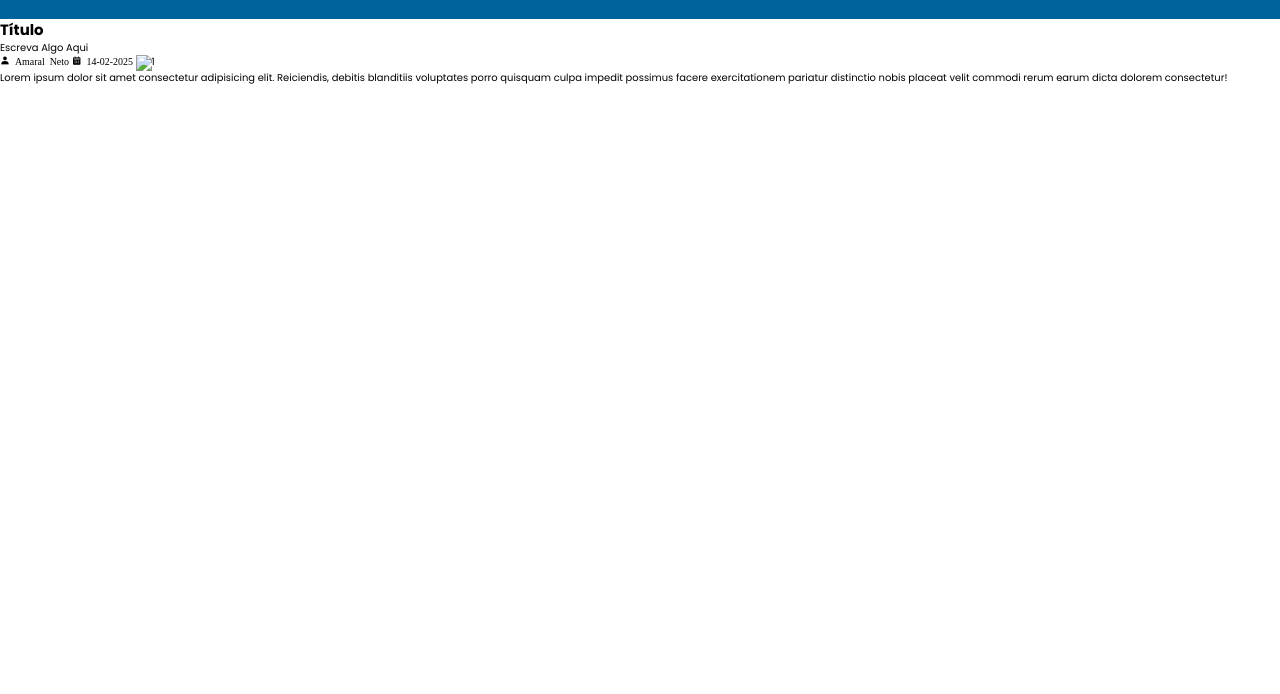
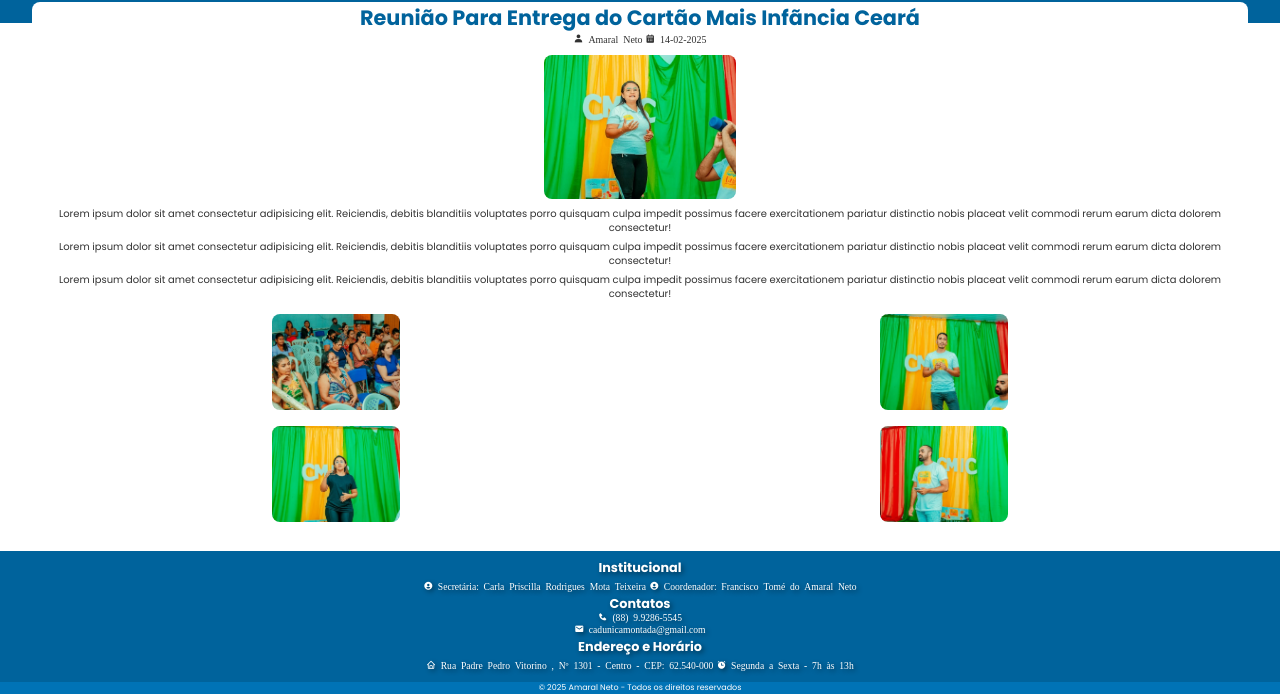
Before and after one commit to amaralneto10/cadastro-unico-noticias, a plain HTML site: page index.html in a window 1280 px wide. Shown: the part 162-856 px from the top of the page. Before the commit the page ends 800 px from the top, so only its background shows below. Drawn offline with nearby package versions, Linux system fonts and the light colour scheme.

Commit message:
Atualizado

```diff
--- a/estilo/style.css
+++ b/estilo/style.css
@@ -18,7 +18,7 @@ body {
 .link-topo {
     background: #00639c;
     display: flex;
-    justify-content: center;
+    justify-content: space-around;
     align-items: center;
     padding: .5rem;
 }
@@ -77,3 +77,104 @@ body {
     width: 100%;
     padding: 1rem;
 }
+
+#inicio {
+    position: relative;
+    top: -1.3rem;
+    left: 0;
+    background: white;
+    width: 95%;
+    margin: auto;
+    text-align: center;
+    border-radius: .5rem;
+}
+
+#inicio h1 {
+    font-size: 1.3rem;
+    color: #00639c;
+}
+
+#inicio i {
+    color: #313131;
+}
+
+#inicio img {
+    width: 12rem;
+    display: flex;
+    justify-content: center;
+    align-items: center;
+    margin: auto;
+    border-radius: .5rem;
+    margin: .5rem auto .5rem auto;
+}
+
+#inicio p {
+    text-align: center;
+    color: #313131;
+    margin-bottom: .3rem;
+}
+
+#inicio .img-noticia {
+    display: grid;
+    grid-template-columns: auto auto;
+}
+
+#inicio .img-noticia img {
+    width: 8rem;
+}
+
+footer {
+    display: flex;
+    flex-direction: column;
+    text-align: center;
+    background: #00639c;
+    padding: .5rem;
+}
+
+.institucional {
+    font-size: .8rem;
+    color: white;
+    text-shadow: 2px 2px 5px rgba(0, 0, 0, 0.479);
+}
+
+.institucional i {
+    font-size: .6rem;
+}
+
+.contatos {
+    display: flex;
+    flex-direction: column;
+    font-size: .8rem;
+    color: white;
+    text-shadow: 2px 2px 5px rgba(0, 0, 0, 0.479);
+}
+
+.contatos i {
+    font-size: .6rem;
+    margin-bottom: .2rem;
+}
+
+.endereco {
+    font-size: .8rem;
+    color: white;
+    text-shadow: 2px 2px 5px rgba(0, 0, 0, 0.479);
+}
+
+.endereco i {
+    font-size: .6rem;
+}
+
+.autor {
+    background: #0073b6;
+    color: white;
+    font-size: .5rem;
+    text-align: center;
+}
+
+/* BREAKPOINTS */
+
+@media screen and (min-width: 600px) and (max-width: 760px) {
+    .header {
+        background: yellowgreen;
+    }
+}
--- a/index.html
+++ b/index.html
@@ -31,8 +31,8 @@
     <!-- HEADER LOGOS -->
     <header class="header">
     <div class="logo">
-        <img src="imagem/logo.png" alt="logo1">
-        <img src="imagem/AVANÇA_SOCIAL_page-0001-removebg-preview.png" alt="logo2">
+        <a href="https://cadastrounicoamontada.github.io/cadastro-unico-amontada/"><img src="imagem/logo.png" alt="logo1"></a>
+        <a href="https://cadastrounicoamontada.github.io/cadastro-unico-amontada/"><img src="imagem/AVANÇA_SOCIAL_page-0001-removebg-preview.png" alt="logo2"></a>
     </div>
     </header>
 
@@ -40,17 +40,54 @@
 
     <!-- SECTION INICIO DESIGN -->
     <section class="inicio" id="inicio">
-        <h1>Título</h1>
-        <p>Escreva Algo Aqui</p>
+        <h1>Reunião Para Entrega do Cartão Mais Infãncia Ceará</h1>
         <i class='bx bxs-user'> Amaral Neto</i>
         <i class='bx bxs-calendar' > 14-02-2025</i>
 
-        <img src="#" alt="1">
+        <img src="imagem/noticia/SaveClip.App_469286342_1121214106392000_4551882879839091570_n.jpg" alt="1">
         <p>Lorem ipsum dolor sit amet consectetur adipisicing elit. Reiciendis, debitis blanditiis voluptates porro quisquam culpa impedit possimus facere exercitationem pariatur distinctio nobis placeat velit commodi rerum earum dicta dolorem consectetur!</p>
+        <p>Lorem ipsum dolor sit amet consectetur adipisicing elit. Reiciendis, debitis blanditiis voluptates porro quisquam culpa impedit possimus facere exercitationem pariatur distinctio nobis placeat velit commodi rerum earum dicta dolorem consectetur!</p>
+        <p>Lorem ipsum dolor sit amet consectetur adipisicing elit. Reiciendis, debitis blanditiis voluptates porro quisquam culpa impedit possimus facere exercitationem pariatur distinctio nobis placeat velit commodi rerum earum dicta dolorem consectetur!</p>
+
+        <div class="img-noticia">
+            <img src="imagem/noticia/SaveClip.App_469312957_1117017183441617_8093512605140286680_n.jpg" alt="1">
+            <img src="imagem/noticia/SaveClip.App_469314761_1825670994842632_3018998511799783607_n.jpg" alt="2">
+            <img src="imagem/noticia/SaveClip.App_469582607_1332993811044789_4551812257549678729_n.jpg" alt="3">
+            <img src="imagem/noticia/SaveClip.App_469589621_939259508129765_8549387384721038327_n.jpg" alt="4">
+        </div>
     </section>
 
     <footer>
+        <div class="institucional">
+            <p><strong>Institucional</strong></p>
 
+            <i class='bx bxs-user-circle' > Secretária: Carla Priscilla Rodrigues Mota Teixeira
+            </i>
+            <i class='bx bxs-user-circle' >
+            Coordenador: Francisco Tomé do Amaral Neto
+                </i>
+        </div>
+        <div class="contatos">
+            <p><strong>Contatos</strong></p>
+
+            <i class='bx bxs-phone'> (88) 9.9286-5545</i>
+
+            <i class='bx bxs-envelope'> cadunicamontada@gmail.com</i>
+            <h3></h3>
+        </div>
+        <div class="endereco">
+            <p><strong>Endereço e Horário</strong></p>
+
+            <i class='bx bx-home'> Rua Padre Pedro Vitorino , Nº 1301 - Centro - CEP: 62.540-000
+
+            </i>
+
+            <i class='bx bxs-alarm'> Segunda a Sexta - 7h às 13h</i>
+        </div>
     </footer>
+
+    <div class="autor">
+        <p>&copy; 2025 Amaral Neto - Todos os direitos reservados</p>
+    </div>
 </body>
 </html>
```
Also changed, not shown: imagem/noticia/SaveClip.App_469286342_1121214106392000_4551882879839091570_n.jpg (added), imagem/noticia/SaveClip.App_469312957_1117017183441617_8093512605140286680_n.jpg (added), imagem/noticia/SaveClip.App_469314761_1825670994842632_3018998511799783607_n.jpg (added), imagem/noticia/SaveClip.App_469317011_1485058612042531_4845380133084570901_n.jpg (added), imagem/noticia/SaveClip.App_469582607_1332993811044789_4551812257549678729_n.jpg (added), imagem/noticia/SaveClip.App_469589621_939259508129765_8549387384721038327_n.jpg (added).
